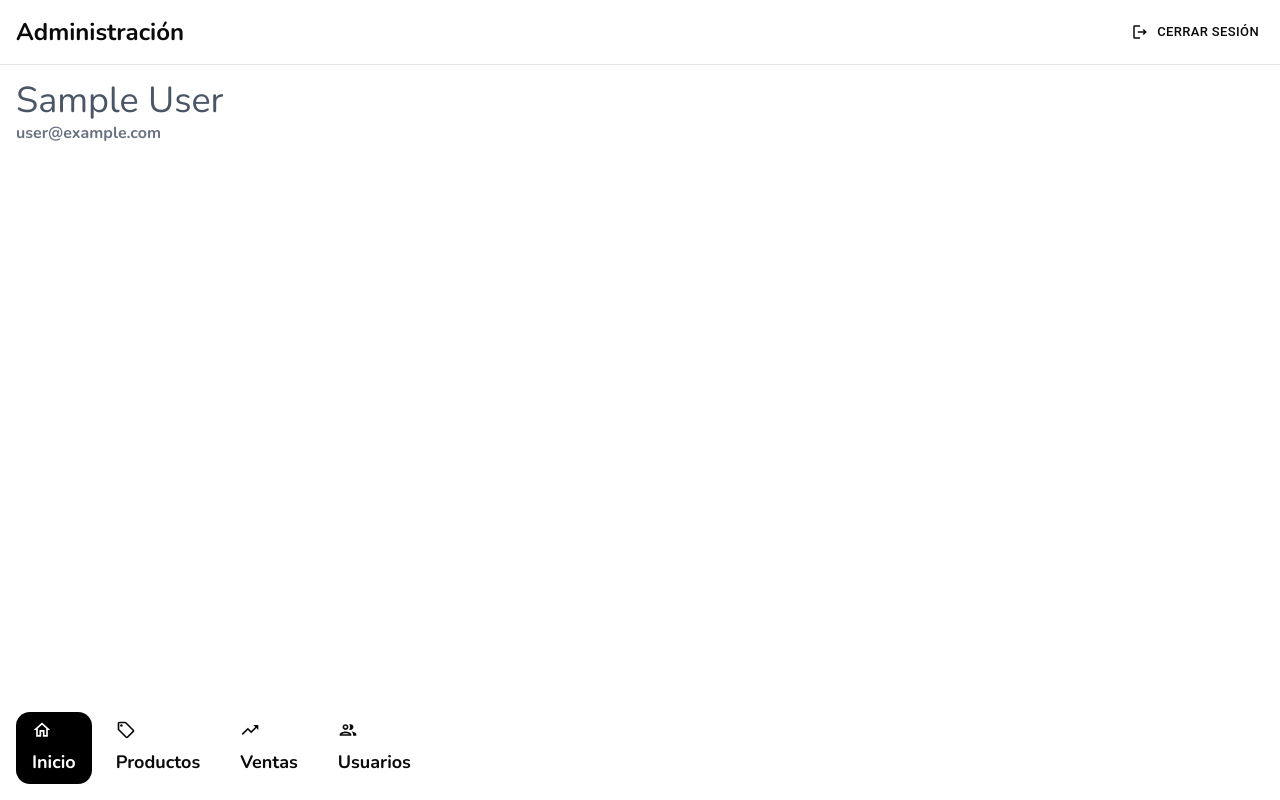
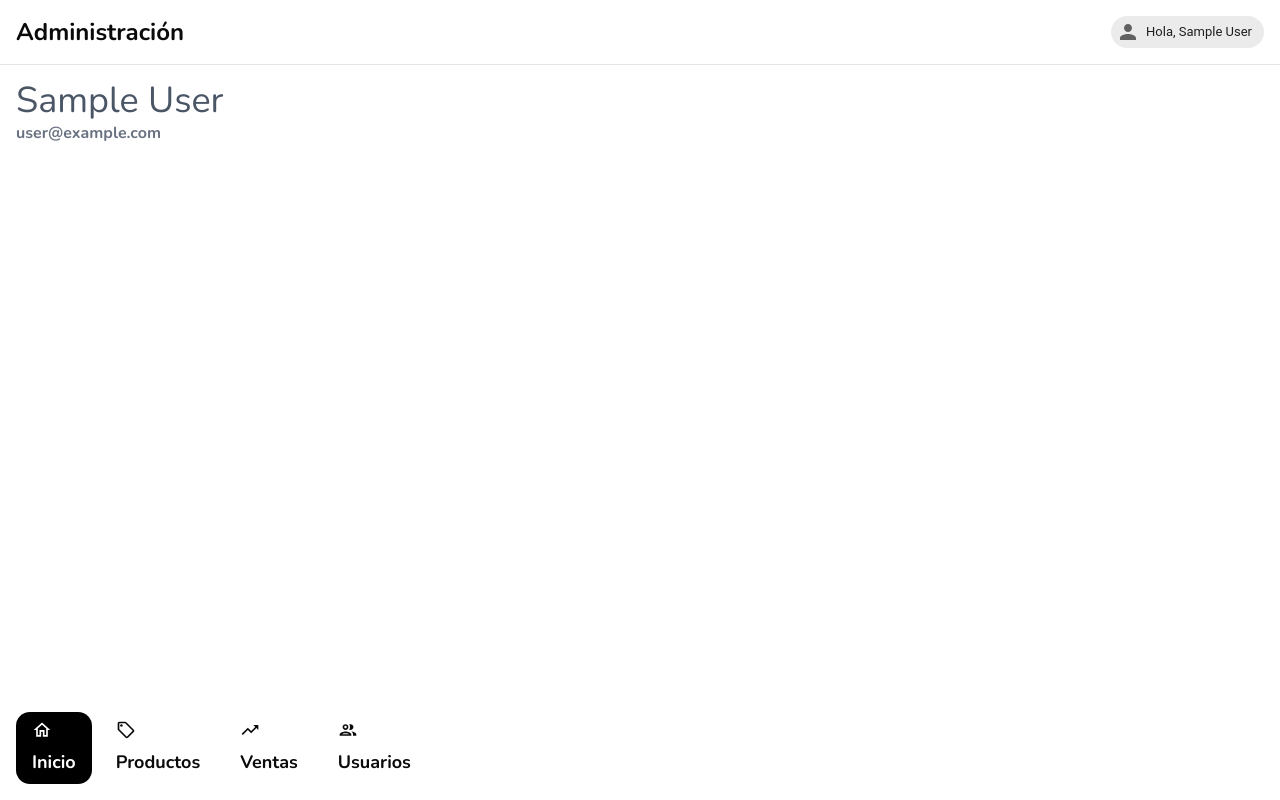
Before and after one commit to gaperaltadev/okiwa, a Next.js app: page / in a window 1280 px wide. Built offline with nearby package versions, Linux system fonts and the light colour scheme; no server answers; sample sign-in values are in the browser's storage.

Commit message:
[profile-avatar] Basic profile avatar implementation

```diff
--- /dev/null
+++ b/src/app/components/ProfileAvatar/ProfileAvatar.tsx
@@ -0,0 +1,54 @@
+import { auth } from "@/lib/firebase/client";
+import { Logout, Person } from "@mui/icons-material";
+import {
+  Chip,
+  ListItemButton,
+  ListItemIcon,
+  Menu,
+  MenuList,
+} from "@mui/material";
+import { useCallback, useState } from "react";
+
+const ProfileAvatar = () => {
+  const [anchorEl, setAnchorEl] = useState<null | HTMLElement>(null);
+  const open = Boolean(anchorEl);
+
+  const handleSignOut = useCallback(async () => {
+    try {
+      await auth.signOut();
+    } catch (error) {
+      console.error("Error signing out:", error);
+    }
+  }, []);
+
+  return (
+    <>
+      <Chip
+        label={`Hola, ${auth.currentUser?.displayName}`}
+        aria-controls={open ? "account-menu" : undefined}
+        onClick={(e) => setAnchorEl(e.currentTarget)}
+        aria-expanded={open ? "true" : undefined}
+        aria-haspopup="true"
+        icon={<Person />}
+      />
+      <Menu
+        open={open}
+        id="account-menu"
+        className="right-0 top-0"
+        onClose={() => setAnchorEl(null)}
+        anchorEl={anchorEl}
+      >
+        <MenuList className="flex">
+          <ListItemButton onClick={handleSignOut}>
+            <ListItemIcon>
+              <Logout fontSize="small" />
+            </ListItemIcon>
+            <span className="text-xs">Cerrar sesión</span>
+          </ListItemButton>
+        </MenuList>
+      </Menu>
+    </>
+  );
+};
+
+export default ProfileAvatar;
--- /dev/null
+++ b/src/app/components/ProfileAvatar/index.ts
@@ -0,0 +1 @@
+export { default as ProfileAvatar } from "./ProfileAvatar";
--- a/src/app/components/TopBar.tsx
+++ b/src/app/components/TopBar.tsx
@@ -1,17 +1,9 @@
 "use client";
-import { auth } from "@/lib/firebase/client";
-import { LogoutOutlined } from "@mui/icons-material";
-import { Button } from "@mui/material";
-import { signOut } from "firebase/auth";
 import { usePathname } from "next/navigation";
-import { useCallback } from "react";
+import { ProfileAvatar } from "./ProfileAvatar";
 
 const TopBar = () => {
   const pathname = usePathname();
-
-  const handleLogOut = useCallback(() => {
-    signOut(auth);
-  }, []);
 
   return (
     <div
@@ -20,14 +12,7 @@ const TopBar = () => {
       } justify-between items-center p-4 border-b`}
     >
       <span className="text-2xl font-bold">Administración</span>
-      <Button
-        color="inherit"
-        size="small"
-        startIcon={<LogoutOutlined />}
-        onClick={handleLogOut}
-      >
-        Cerrar sesión
-      </Button>
+      <ProfileAvatar />
     </div>
   );
 };
```
